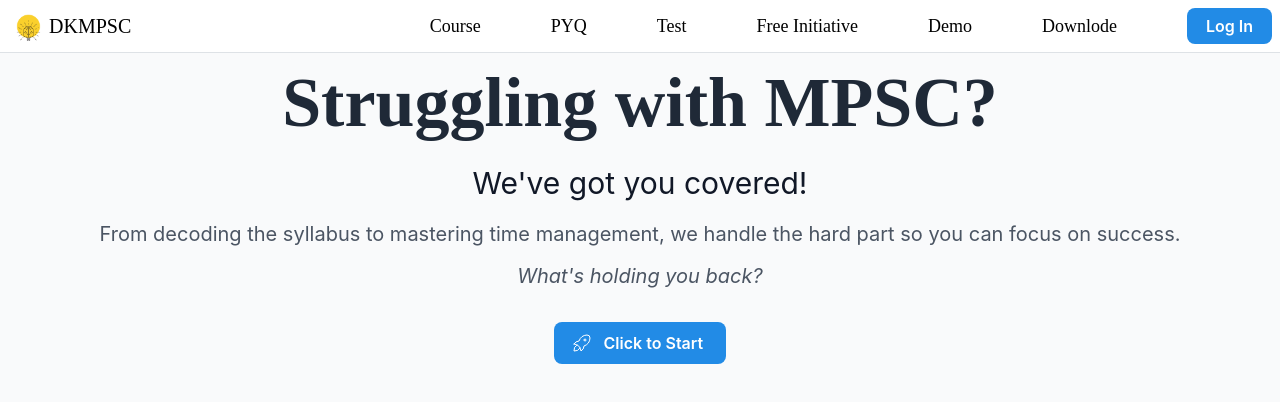
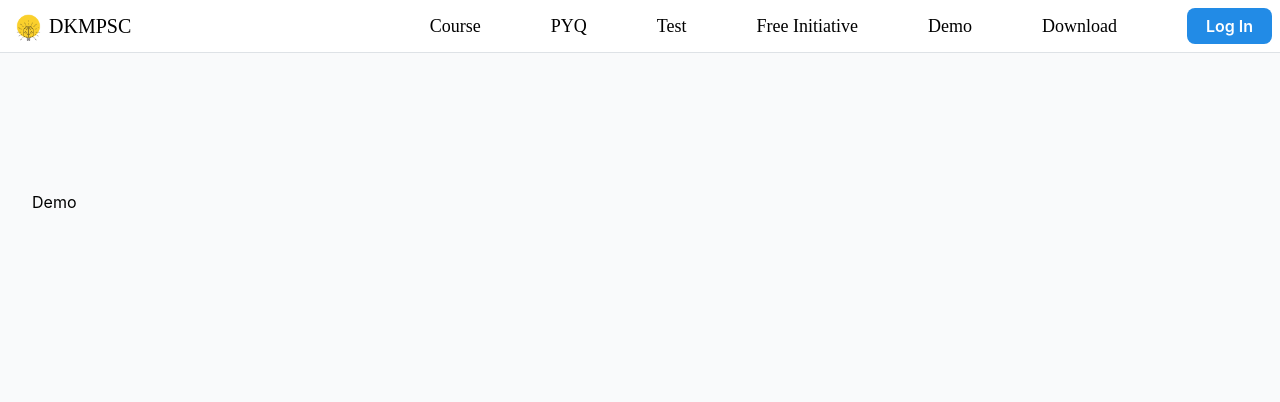
Before and after one commit to dkhobragade/MPSC, a React (Vite) app in the folder frontend/: page /demo in a window 1280 px wide. Shown: the top 402 px of the page. Built offline with nearby package versions, Linux system fonts and the light colour scheme.

Commit message:
Add routing functionality and new pages; integrate react-router and update Header component

```diff
--- a/frontend/package.json
+++ b/frontend/package.json
@@ -14,7 +14,8 @@
     "@mantine/hooks": "^8.0.2",
     "@tabler/icons-react": "^3.33.0",
     "react": "^19.1.0",
-    "react-dom": "^19.1.0"
+    "react-dom": "^19.1.0",
+    "react-router": "^7.6.1"
   },
   "devDependencies": {
     "@eslint/js": "^9.25.0",
--- a/frontend/src/App.tsx
+++ b/frontend/src/App.tsx
@@ -1,7 +1,7 @@
 import { AppShell, rem } from '@mantine/core'
 import './App.css'
 import Header from './components/Header'
-import Dashboard from './pages/Dashboard'
+import AppRouter from './router/AppRouter'
 
 function App ()
 {
@@ -11,8 +11,8 @@ function App ()
       <AppShell.Header>
         <Header />
       </AppShell.Header>
-      <AppShell.Main w='100%' h="100%" mih="100%" pt={ `calc(${ rem( 20 ) } + var(--mantine-spacing-md))` }>
-        <Dashboard />
+      <AppShell.Main mt="10%" w='100%' h="100%" mih="100%" pt={ `calc(${ rem( 20 ) } + var(--mantine-spacing-md))` }>
+        <AppRouter />
       </AppShell.Main>
     </AppShell>
   )
--- a/frontend/src/components/Header.tsx
+++ b/frontend/src/components/Header.tsx
@@ -36,7 +36,7 @@ const Header = () =>
                         <PrimaryText pointer text="Test" size="lg" />
                         <PrimaryText pointer text="Free Initiative" size="lg" />
                         <PrimaryText pointer text="Demo" size="lg" />
-                        <PrimaryText pointer text="Downlode" size="lg" />
+                        <PrimaryText pointer text="Download" size="lg" />
                         <PrimaryButton size="sm" text="Log In" />
                     </Flex>
                 </Flex>
--- a/frontend/src/main.tsx
+++ b/frontend/src/main.tsx
@@ -4,11 +4,14 @@ import './index.css'
 import App from './App.tsx'
 import '@mantine/core/styles.css';
 import { MantineProvider } from '@mantine/core';
+import { BrowserRouter } from 'react-router';
 
 createRoot( document.getElementById( 'root' )! ).render(
   <StrictMode>
     <MantineProvider>
-      <App />
+      <BrowserRouter>
+        <App />
+      </BrowserRouter>
     </MantineProvider>
   </StrictMode>,
 )
--- /dev/null
+++ b/frontend/src/pages/Demo.tsx
@@ -0,0 +1,10 @@
+import React from 'react'
+
+const Demo = () =>
+{
+    return (
+        <div>Demo</div>
+    )
+}
+
+export default Demo
--- /dev/null
+++ b/frontend/src/pages/Download.tsx
@@ -0,0 +1,8 @@
+import React from 'react'
+
+export const Download = () =>
+{
+    return (
+        <div>Download</div>
+    )
+}
--- /dev/null
+++ b/frontend/src/pages/FreeInitiative .tsx
@@ -0,0 +1,10 @@
+import React from 'react'
+
+const FreeInitiative = () =>
+{
+    return (
+        <div>FreeInitiative </div>
+    )
+}
+
+export default FreeInitiative
--- /dev/null
+++ b/frontend/src/pages/PYQ.tsx
@@ -0,0 +1,10 @@
+import React from 'react'
+
+const PYQ = () =>
+{
+    return (
+        <div>PYQ</div>
+    )
+}
+
+export default PYQ
--- /dev/null
+++ b/frontend/src/pages/Test.tsx
@@ -0,0 +1,8 @@
+import React from 'react'
+
+export const Test = () =>
+{
+    return (
+        <div>Test</div>
+    )
+}
--- /dev/null
+++ b/frontend/src/router/AppRouter.tsx
@@ -0,0 +1,24 @@
+import { Navigate, Route, Routes } from "react-router"
+import Dashboard from "../pages/Dashboard"
+import PYQ from "../pages/PYQ"
+import { Test } from "../pages/Test"
+import FreeInitiative from "../pages/FreeInitiative "
+import Demo from "../pages/Demo"
+import { Download } from "../pages/Download"
+
+const AppRouter = () =>
+{
+    return (
+        <Routes>
+            <Route path="/" element={ <Dashboard /> } />
+            <Route path="/pyq" element={ <PYQ /> } />
+            <Route path="/test" element={ <Test /> } />
+            <Route path="/freeinitiative" element={ <FreeInitiative /> } />
+            <Route path="/demo" element={ <Demo /> } />
+            <Route path="/download" element={ <Download /> } />
+            <Route path="*" element={ <Navigate to="/" replace /> } />
+        </Routes >
+    )
+}
+
+export default AppRouter
```
Also changed, not shown: 1 other file (tests, documents, lock files or other folders).
